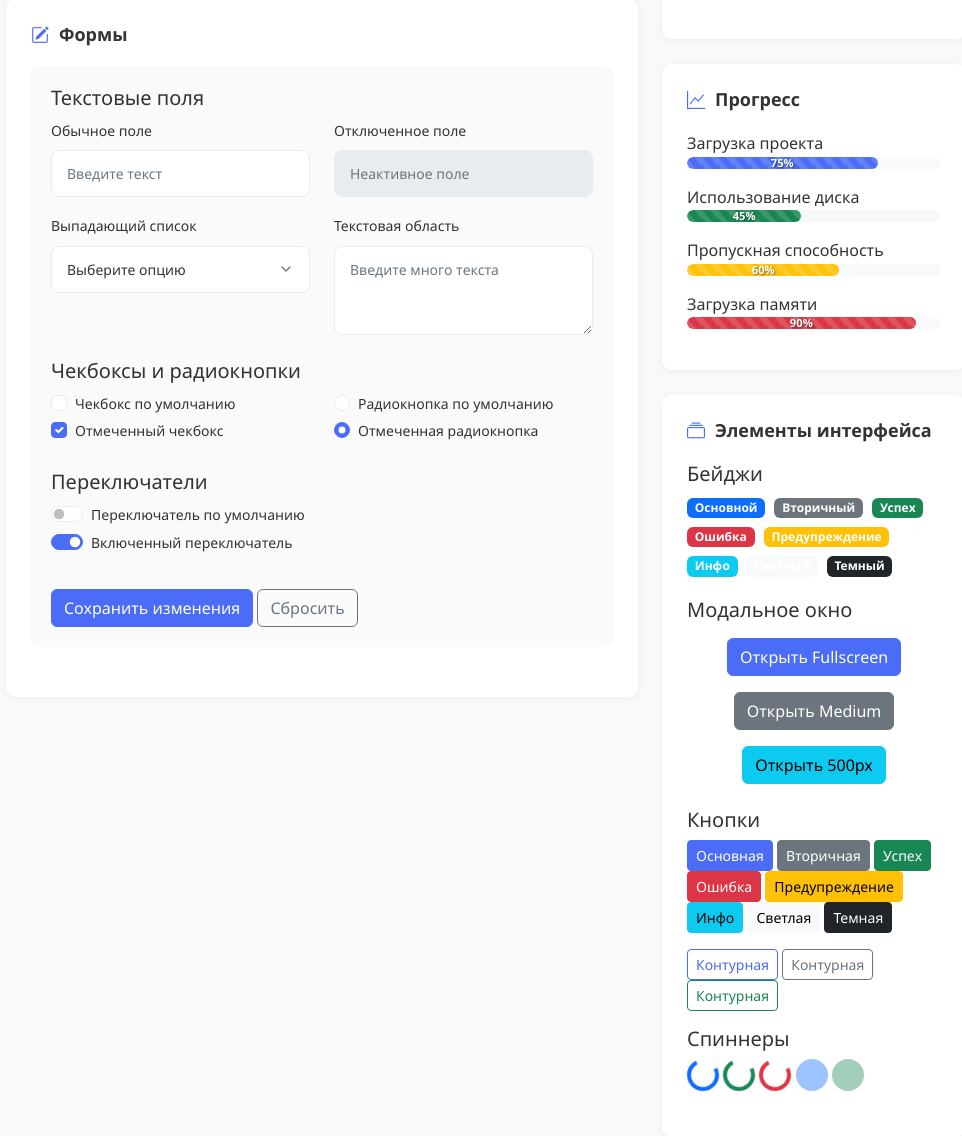
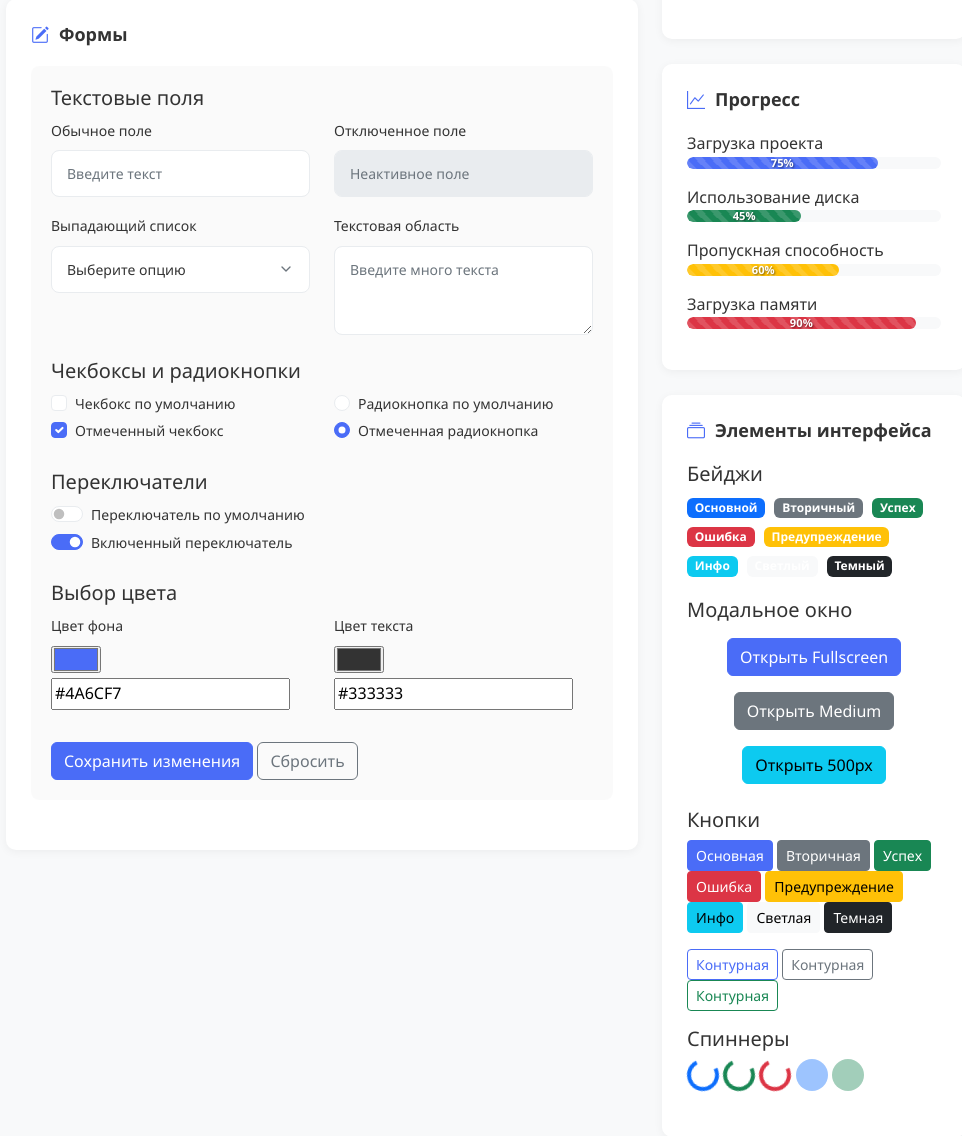
Before and after one commit to dbnz1978-netizen/ADMIN---1, a PHP site: page /admin.php in a window 1280 px wide. Shown: the part 1795-2931 px from the top of the page, without its empty margins (294-1256 px from the left). Run offline with PHP 8.4, Linux system fonts and the light colour scheme.

Commit message:
**Добавление универсального элемента выбора цвета с поддержкой тем и нескольких экземпляров**
- **admin/js/color-picker.js**: Новый файл с классом `ColorPicker` для создания универсальных элементов выбора цвета, поддерживающих светлую/тёмную тему, работу нескольких экземпляров на одной странице и интеграцию через `data-initial-color`
- **admin/admin.php**: Обновлённый файл с добавлением двух новых элементов выбора цвета (`#colorPicker1`, `#colorPicker2`) в форму, помеченных классом `color-picker-init` и атрибутом `data-initial-color`
- **admin/css/editor.css**: Добавлены стили для нового компонента выбора цвета, включая адаптацию к светлой/тёмной теме через переменные `--card-bg`, `--text-color`, `--border-color`
- **admin/js/main.js**: Обновлённый импорт модуля `color-picker.js` для автоматической инициализации всех элементов при загрузке страницы

```diff
--- a/admin/admin.php
+++ b/admin/admin.php
@@ -552,6 +552,18 @@
                                 </div>
                             </div>
 
+                            <h5 class="mt-4">Выбор цвета</h5>
+                            <div class="row mb-3">
+                                <div class="col-md-6">
+                                    <label class="form-label">Цвет фона</label>
+                                    <div id="colorPicker1" class="color-picker-init" data-initial-color="#4a6cf7"></div>
+                                </div>
+                                <div class="col-md-6">
+                                    <label class="form-label">Цвет текста</label>
+                                    <div id="colorPicker2" class="color-picker-init" data-initial-color="#333333"></div>
+                                </div>
+                            </div>
+
                             <button type="submit" class="btn btn-primary mt-3">Сохранить изменения</button>
                             <button type="reset" class="btn btn-outline-secondary mt-3">Сбросить</button>
                         </div>
--- /dev/null
+++ b/admin/js/color-picker.js
@@ -0,0 +1,140 @@
+/**
+ * Универсальный элемент выбора цвета
+ * Поддерживает светлую/тёмную тему и работу нескольких экземпляров на одной странице
+ */
+
+class ColorPicker {
+  constructor(containerId, options = {}) {
+    this.container = document.getElementById(containerId);
+    if (!this.container) {
+      console.error(`Color picker container with ID '${containerId}' not found`);
+      return;
+    }
+
+    this.options = {
+      initialColor: options.initialColor || '#000000',
+      onChange: options.onChange || null,
+      ...options
+    };
+
+    this.color = this.options.initialColor;
+    this.inputId = `${containerId}_input`;
+    this.displayId = `${containerId}_display`;
+    this.codeId = `${containerId}_code`;
+
+    this.init();
+  }
+
+  init() {
+    // Создаём HTML-структуру
+    this.render();
+
+    // Получаем элементы
+    this.input = document.getElementById(this.inputId);
+    this.display = document.getElementById(this.displayId);
+    this.codeElement = document.getElementById(this.codeId);
+
+    // Устанавливаем начальный цвет
+    this.setColor(this.color);
+
+    // Добавляем обработчики событий
+    this.addEventListeners();
+  }
+
+  render() {
+    this.container.innerHTML = `
+      <div class="color-picker-container">
+        <div class="color-input-wrapper">
+          <input
+            type="color"
+            id="${this.inputId}"
+            class="color-input-hidden"
+            value="${this.options.initialColor}"
+          />
+          <div
+            id="${this.displayId}"
+            class="color-display"
+            title="Выбрать цвет"
+            style="color: ${this.options.initialColor};"
+          ></div>
+        </div>
+        <input
+          type="text"
+          id="${this.codeId}"
+          class="color-code"
+          value="${this.options.initialColor.toUpperCase()}"
+          readonly
+        />
+      </div>
+    `;
+  }
+
+  addEventListeners() {
+    // При изменении цвета через input[type=color]
+    this.input.addEventListener('input', (e) => {
+      this.setColor(e.target.value);
+    });
+
+    // При клике на квадратик цвета открываем нативный выбор цвета
+    this.display.addEventListener('click', () => {
+      this.input.click();
+    });
+
+    // При клике на код цвета можно сделать что-то (например, скопировать)
+    this.codeElement.addEventListener('click', () => {
+      this.input.click();
+    });
+  }
+
+  setColor(color) {
+    this.color = color;
+
+    // Обновляем отображение
+    this.display.style.color = color;
+    this.input.value = color;
+    this.codeElement.value = color.toUpperCase();
+
+    // Вызываем callback, если он задан
+    if (typeof this.options.onChange === 'function') {
+      this.options.onChange(color);
+    }
+  }
+
+  getColor() {
+    return this.color;
+  }
+
+  destroy() {
+    if (this.container) {
+      this.container.innerHTML = '';
+    }
+  }
+}
+
+// Инициализация всех элементов выбора цвета на странице при загрузке
+document.addEventListener('DOMContentLoaded', function() {
+  // Находим все контейнеры с классом color-picker-init
+  const colorPickerContainers = document.querySelectorAll('.color-picker-init');
+
+  colorPickerContainers.forEach(container => {
+    const containerId = container.id;
+    if (containerId) {
+      // Получаем параметры из data-атрибутов
+      const initialColor = container.getAttribute('data-initial-color') || '#000000';
+
+      // Создаем экземпляр ColorPicker
+      new ColorPicker(containerId, {
+        initialColor: initialColor,
+        onChange: function(color) {
+          // Можно добавить дополнительную логику при изменении цвета
+          console.log(`Цвет изменён в контейнере ${containerId}: ${color}`);
+        }
+      });
+    }
+  });
+});
+
+// Экспортируем класс для использования в других модулях
+if (typeof module !== 'undefined' && module.exports) {
+  module.exports = ColorPicker;
+}
--- a/admin/js/main.js
+++ b/admin/js/main.js
@@ -33,6 +33,9 @@ import { initCustomModal } from './modal.js';
 
 // Модуль выбора изображений в галерее
 import { storeSectionId, handleSelectButtonClick } from './gallery-selector.js';
+
+// Модуль выбора цвета
+import '/admin/js/color-picker.js';
 
 // === ГЛОБАЛЬНЫЙ ДОСТУП (опционально) ==================================
 // Если нужно — можно сделать функции доступными глобально, например:
```
Also changed, not shown: admin/css/editor.css (+56 -0 lines), 1 other file.
